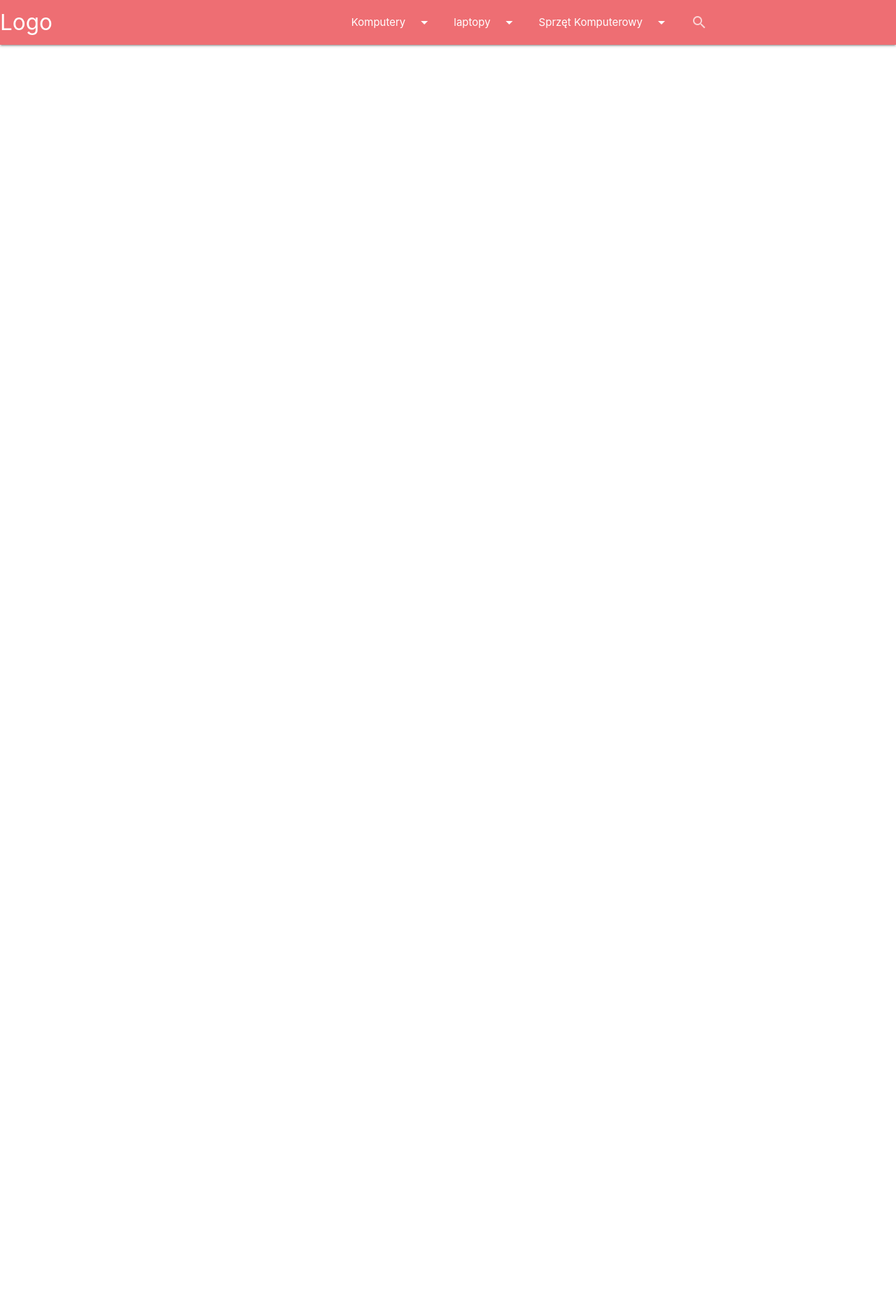
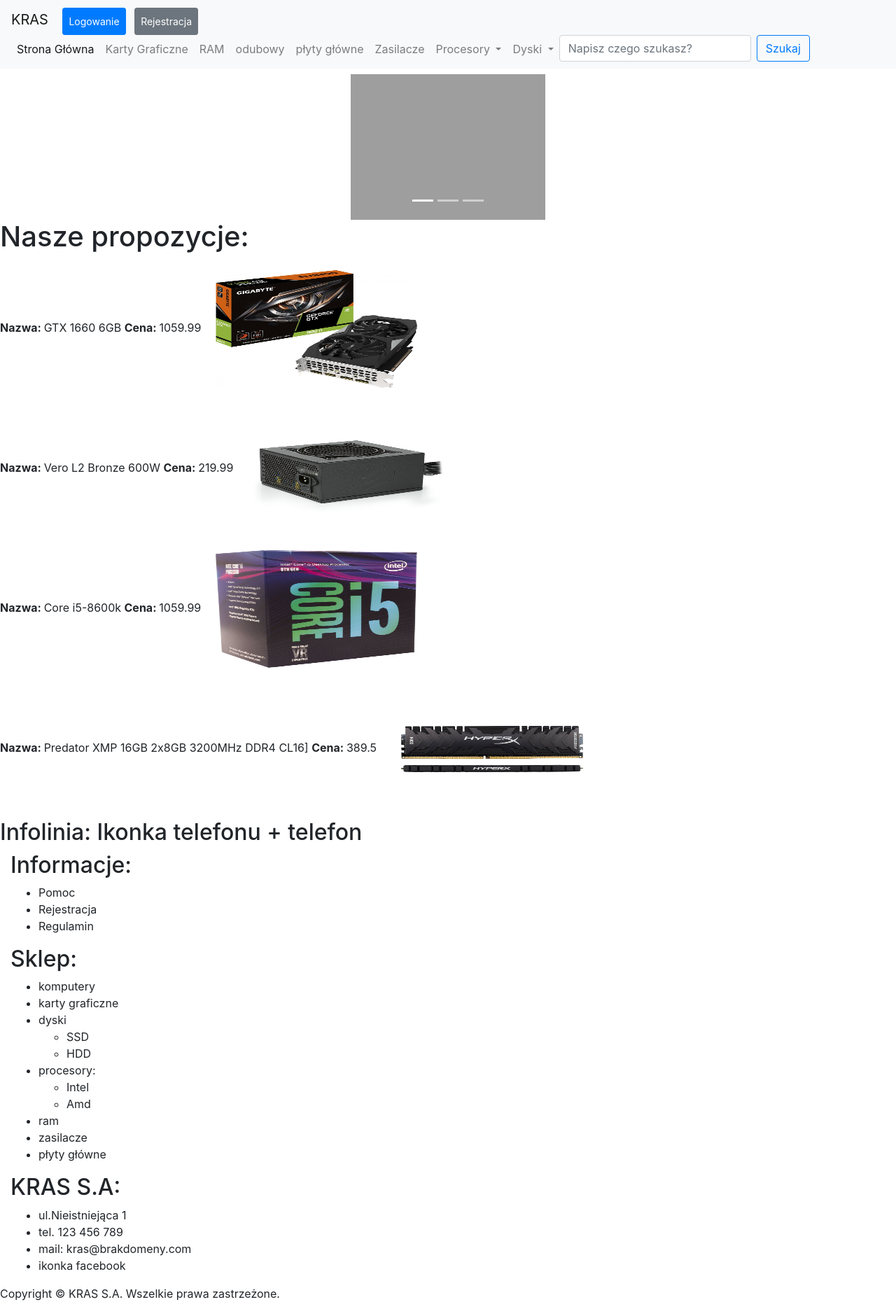
Before and after one commit to August2020/website, a PHP site: page / in a window 1280 px wide. Shown: the whole page at 70% size. Before the commit the page ends 67 px from the top, so only its background shows below. Run offline with PHP 8.4, Linux system fonts and the light colour scheme; data comes from the database, SQL or seed files in the repository; some libraries are stand-ins or nearby versions; grey boxes are pictures that could not be loaded.

Commit message:
Add files via upload

```diff
--- /dev/null
+++ b/connection.php
@@ -0,0 +1,14 @@
+<?php
+$servername = "localhost";
+$username = "root";
+$password = "";
+$dbname = "sklep_komputerowy";
+
+// Create connection
+$conn = new mysqli($servername, $username, $password, $dbname);
+// Check connection
+if ($conn->connect_error) {
+    die("Connection failed: " . $conn->connect_error);
+}
+
+?>
--- /dev/null
+++ b/footer.php
@@ -0,0 +1,53 @@
+<div class="container p-0 m-0">
+    <div class="row">
+    <div class="col-md-12">
+    <h2>
+    Infolinia: Ikonka telefonu + telefon
+    </h2>
+    </div>
+    <div class="col-md-12">
+        <div class="col-md-4">
+        <h2>Informacje:</h2>
+        <ul>
+            <li>Pomoc</li>
+            <li>Rejestracja</li>
+            <li>Regulamin</li>
+        </ul>
+        </div>
+        <div class="col-md-4">
+        <h2>Sklep:</h2>
+        <ul>
+        <li>komputery</li>
+        <li>karty graficzne</li>
+        <li>dyski
+        <ul>
+            <li>SSD</li>
+            <li>HDD</li>
+            </ul>
+        </li>
+        <li>procesory:
+            <ul>
+            <li>Intel</li>
+            <li>Amd</li>
+            </ul>
+        </li>
+        <li>ram</li>
+        <li>zasilacze</li>
+        <li>płyty główne</li>
+        </ul>
+        </div>
+        <div class="col-md-4">
+        <h2>KRAS S.A:</h2>
+        <ul>
+        <li>ul.Nieistniejąca 1</li>
+        <li>tel. 123 456 789</li>
+        <li>mail: kras@brakdomeny.com</li>
+        <li>ikonka facebook</li>
+        </uL>
+        </div>
+    </div>
+    <div class="col-md-12">
+        Copyright &copy; KRAS S.A. Wszelkie prawa zastrzeżone.
+    </div>
+    </div>
+</div>
--- a/index.php
+++ b/index.php
@@ -1,78 +1,109 @@
-<!DOCTYPE html>
-<html lang="pl">
 <head>
-    <!--Import Google Icon Font-->
-    <link href="https://fonts.googleapis.com/icon?family=Material+Icons" rel="stylesheet">
-    <!--Import materialize.css-->
-    <link type="text/css" rel="stylesheet" href="materialize/css/materialize.min.css"  media="screen,projection"/>
-    <title>Strona główna</title>
-    <!--Let browser know website is optimized for mobile-->
-    <meta name="viewport" content="width=device-width, initial-scale=1.0"/>
-    <script src="https://ajax.googleapis.com/ajax/libs/jquery/3.4.1/jquery.min.js"></script>
-
-    <link rel="stylesheet" href="https://cdnjs.cloudflare.com/ajax/libs/materialize/1.0.0/css/materialize.min.css">
-
-    <link rel="stylesheet" href="materialize/css/materialize.css">
-    <!-- Compiled and minified JavaScript -->
-    <script src="https://cdnjs.cloudflare.com/ajax/libs/materialize/1.0.0/js/materialize.min.js"></script>
-
-
+    <link rel="stylesheet" hef="css/indexStyle.css">
+    <link rel="stylesheet" href="https://stackpath.bootstrapcdn.com/bootstrap/4.3.1/css/bootstrap.min.css" integrity="sha384-ggOyR0iXCbMQv3Xipma34MD+dH/1fQ784/j6cY/iJTQUOhcWr7x9JvoRxT2MZw1T" crossorigin="anonymous">
+    <script src="https://stackpath.bootstrapcdn.com/bootstrap/4.3.1/js/bootstrap.min.js" integrity="sha384-JjSmVgyd0p3pXB1rRibZUAYoIIy6OrQ6VrjIEaFf/nJGzIxFDsf4x0xIM+B07jRM" crossorigin="anonymous"></script>
+    <meta name="viewport" content="width=device-width, initial-scale=1, shrink-to-fit=no">
 </head>
-
 <body>
-<ul id="Komputery" class="dropdown-content">
-    <li><a href="#!">Komputery dla graczy</a></li>
-    <li class="divider"></li>
-    <li><a href="#!">Komputery do pracy</a></li>
-    <li class="divider"></li>
-    <li><a href="#!">Serwery</a></li>
-</ul>
-
-<ul id="Laptopy" class="dropdown-content">
-    <li><a href="#!">Laptopy dla graczy</a></li>
-    <li class="divider"></li>
-    <li><a href="#!">Laptopy do pracy</a></li>
-    <li class="divider"></li>
-</ul>
-
-<ul id="Sprzet" class="dropdown-content">
-    <li><a href="#!">Monitory</a></li>
-    <li class="divider"></li>
-    <li><a href="#!">Klawiatury</a></li>
-    <li class="divider"></li>
-    <li><a href="#!">Myszki</a></li>
-</ul>
-<nav>
-    <div class="nav-wrapper">
-        <a href="#!" class="brand-logo">Logo</a>
-        <a href="#" data-target="mobile-demo" class="sidenav-trigger"><i class="material-icons">menu</i></a>
-        <ul class="right hide-on-med-and-down">
-            <li><a class="dropdown-trigger" href="#!" data-target="Komputery">Komputery<i class="material-icons right">arrow_drop_down</i></a></li>
-            <li><a class="dropdown-trigger" href="#!" data-target="Laptopy">laptopy<i class="material-icons right">arrow_drop_down</i></a></li>
-            <li><a class="dropdown-trigger" href="#!" data-target="Sprzet">Sprzęt Komputerowy<i class="material-icons right">arrow_drop_down</i></a></li>
-            <li><form><div class="input-field"><input id="search" type="search" required><label class="label-icon" for="search"><i class="material-icons">search</i></label><i class="material-icons">close</i></div></form></li>
-        </ul>
-        <ul class="sidenav" id="mobile-demo">
-            <li><a class="dropdown-trigger" href="#!" data-target="Komputery">Komputery<i class="material-icons right">arrow_drop_down</i></a></li>
-            <li><a class="dropdown-trigger" href="#!" data-target="Laptopy">laptopy<i class="material-icons right">arrow_drop_down</i></a></li>
-            <li><a class="dropdown-trigger" href="#!" data-target="Sprzet">Sprzęt Komputerowy<i class="material-icons right">arrow_drop_down</i></a></li>
-            <li><form><div class="input-field"><input id="search" type="search" required><label class="label-icon" for="search"><i class="material-icons">search</i></label><i class="material-icons">close</i></div></form></li>
-        </ul>
-    </div>
-
-</nav>
-
 <?php
+include 'nav.php';
 
 ?>
 
+<!-- Karuzela Bootstrap -->
+<div class="container mt-2">
+    <div>
+        <div id="carouselExampleIndicators" class="carousel slide" data-ride="carousel">
+        <ol class="carousel-indicators">
+            <li data-target="#carouselExampleIndicators" data-slide-to="0" class="active"></li>
+            <li data-target="#carouselExampleIndicators" data-slide-to="1"></li>
+            <li data-target="#carouselExampleIndicators" data-slide-to="2"></li>
+        </ol>
+        <div class="carousel-inner">
+            <div class="carousel-item active">
+            <img src="images/procesor/intelCorei5-8600k.jpg" class="d-block w-25 mr-auto ml-auto" alt="...">
+            </div>
+            <div class="carousel-item">
+            <img src="images/kartygraficzne/gigabyteGtx1660.jpg" class="d-block w-25 mr-auto ml-auto" alt="...">
+            </div>
+            <div class="carousel-item">
+            <img src="images/ram/hyperxPredator16gb3200mhz.jpg" class="d-block w-25 mr-auto ml-auto" alt="...">
+            </div>
+        </div>
+        <a class="carousel-control-prev" href="#carouselExampleIndicators" role="button" data-slide="prev">
+            <span class="carousel-control-prev-icon" aria-hidden="true"></span>
+            <span class="sr-only">Previous</span>
+        </a>
+        <a class="carousel-control-next" href="#carouselExampleIndicators" role="button" data-slide="next">
+            <span class="carousel-control-next-icon" aria-hidden="true"></span>
+            <span class="sr-only">Next</span>
+        </a>
+        </div>
+    </div>
+</div>
+<!-- Koniec Karuzeli -->
+<!-- Tu będąkafelki z ikonkami -->
+<!-- Koniec kafelek -->
 
-<!--JavaScript at end of body for optimized loading-->
-<script type="text/javascript" src="materialize/js/materialize.min.js"></script>
-<script>$(document).ready(function(){
-        $('.modal').modal();
-        $('.dropdown-trigger').dropdown();
-        $('.sidenav').sidenav();
-    });</script>
+<!-- Nasze propozycje: -->
+<!-- Koniec naszych propozycji -->
+<div class="row m-0 p-0">
+<h1 class="text-center">Nasze propozycje:</h1>
+</div>
+
+<?php
+include_once 'connection.php';
+
+$sql = "SELECT g.Nazwa, g.Cena, o.SciezkaZdjecia FROM kartagraficzna g INNER JOIN zdjecia o ON g.Zdjecia_idZdjecia = o.idZdjecia";
+$result = $conn->query($sql);
+
+if ($result->num_rows > 0) {
+    // output data of each row
+    while($row = $result->fetch_assoc()) {
+        echo "<b>Nazwa: </b>".$row["Nazwa"]." "."<b>Cena: </b>".$row["Cena"]." ". "<img src='$row[SciezkaZdjecia]' class='w-25 h-25 p-3'> <br>";
+    }
+}
+
+$sql = "SELECT z.Nazwa, z.Cena, o.SciezkaZdjecia FROM zasilacz z INNER JOIN zdjecia o ON z.Zdjecia_idZdjecia = o.idZdjecia";
+$result = $conn->query($sql);
+
+if ($result->num_rows > 0) {
+    // output data of each row
+    while($row = $result->fetch_assoc()) {
+        echo "<b>Nazwa: </b>".$row["Nazwa"]." "."<b>Cena: </b>".$row["Cena"]." ". "<img src='$row[SciezkaZdjecia]' class='w-25 h-25 p-3'> <br>";
+    }
+}
+
+$sql = "SELECT p.Nazwa, p.Cena, o.SciezkaZdjecia FROM procesor p INNER JOIN zdjecia o ON p.Zdjecia_idZdjecia = o.idZdjecia";
+$result = $conn->query($sql);
+
+if ($result->num_rows > 0) {
+    // output data of each row
+    while($row = $result->fetch_assoc()) {
+        echo "<b>Nazwa: </b>".$row["Nazwa"]." "."<b>Cena: </b>".$row["Cena"]." ". "<img src='$row[SciezkaZdjecia]' class='w-25 h-25 p-3'> <br>";
+    }
+}
+
+$sql = "SELECT r.Nazwa, r.Cena, o.SciezkaZdjecia FROM ram r INNER JOIN zdjecia o ON r.Zdjecia_idZdjecia = o.idZdjecia";
+$result = $conn->query($sql);
+
+if ($result->num_rows > 0) {
+    // output data of each row
+    while($row = $result->fetch_assoc()) {
+        echo "<b>Nazwa: </b>".$row["Nazwa"]." "."<b>Cena: </b>".$row["Cena"]." ". "<img src='$row[SciezkaZdjecia]' class='w-25 h-25 p-3'> <br>";
+    }
+}
+
+
+$conn->close();
+?>
+
+<!-- Stopka -->
+<?php
+    include_once 'footer.php';
+?>
+<!-- Koniec stopki -->
+<script src="https://code.jquery.com/jquery-3.3.1.slim.min.js" integrity="sha384-q8i/X+965DzO0rT7abK41JStQIAqVgRVzpbzo5smXKp4YfRvH+8abtTE1Pi6jizo" crossorigin="anonymous"></script>
+<script src="https://cdnjs.cloudflare.com/ajax/libs/popper.js/1.14.7/umd/popper.min.js" integrity="sha384-UO2eT0CpHqdSJQ6hJty5KVphtPhzWj9WO1clHTMGa3JDZwrnQq4sF86dIHNDz0W1" crossorigin="anonymous"></script>
+<script src="https://stackpath.bootstrapcdn.com/bootstrap/4.3.1/js/bootstrap.min.js" integrity="sha384-JjSmVgyd0p3pXB1rRibZUAYoIIy6OrQ6VrjIEaFf/nJGzIxFDsf4x0xIM+B07jRM" crossorigin="anonymous"></script>
 </body>
-</html>
--- /dev/null
+++ b/nav.php
@@ -0,0 +1,72 @@
+<head>
+</head>
+<body>
+<?php $uri = basename($_SERVER['SCRIPT_NAME']);
+?>
+
+<nav class="navbar navbar-expand-lg navbar-light bg-light">
+  <button class="navbar-toggler" type="button" data-toggle="collapse" data-target="#navbarSupportedContent" aria-controls="navbarSupportedContent" aria-expanded="false" aria-label="Toggle navigation">
+    <span class="navbar-toggler-icon"></span>
+  </button>
+
+  <div class="row">
+    <div class="col-md-12">
+    <a class="navbar-brand" href="#">KRAS</a>
+      <button type="button" class="btn btn-primary btn-sm p-2 mr-2">Logowanie</button>
+      <button type="button" class="btn btn-secondary btn-sm p-2 mr-2">Rejestracja</button>
+  </div>
+
+  <div class="col-md-12">
+    <div class="collapse navbar-collapse" id="navbarSupportedContent">
+      <ul class="navbar-nav mr-auto">
+        <li class="nav-item <?php if ($uri == 'index.php') echo 'active';?>">
+          <a class="nav-link" href="#">Strona Główna <span class="sr-only">(current)</span></a>
+        </li>
+        <li class="nav-item <?php if ($uri == 'kartyGraficzne.php') echo 'active';?>">
+          <a class="nav-link" href="#">Karty Graficzne</a>
+        </li>
+        <li class="nav-item <?php if ($uri == 'ram.php') echo 'active';?>">
+          <a class="nav-link" href="#">RAM</a>
+        </li>
+        <li class="nav-item <?php if ($uri == 'obudowy.php') echo 'active';?>">
+          <a class="nav-link" href="#">odubowy</a>
+        </li>
+        <li class="nav-item <?php if ($uri == 'plytyGlowne.php') echo 'active';?>">
+          <a class="nav-link" href="#">płyty główne</a>
+        </li>
+        <li class="nav-item <?php if ($uri == 'zasilacze.php') echo 'active';?>">
+          <a class="nav-link" href="#">Zasilacze</a>
+        </li>
+        <li class="nav-item dropdown <?php if ($uri == 'procesory.php') echo 'active';?>">
+          <a class="nav-link dropdown-toggle" href="#" id="navbarDropdown" role="button" data-toggle="dropdown" aria-haspopup="true" aria-expanded="false">
+            Procesory
+          </a>
+          <div class="dropdown-menu" aria-labelledby="navbarDropdown">
+            <a class="dropdown-item" href="#">Intel</a>
+            <a class="dropdown-item" href="#">AMD</a>
+          </div>
+          </li>
+          <li class="nav-item dropdown <?php if ($uri == 'dyski.php') echo 'active';?>">
+          <a class="nav-link dropdown-toggle" href="#" id="navbarDropdown" role="button" data-toggle="dropdown" aria-haspopup="true" aria-expanded="false">
+            Dyski
+          </a>
+          <div class="dropdown-menu" aria-labelledby="navbarDropdown">
+            <a class="dropdown-item" href="#">SSD</a>
+            <a class="dropdown-item" href="#">HDD</a>
+          </div>
+        </li>
+        <li>
+          <form class="form-inline my-2 my-lg-0">
+            <input class="form-control mr-sm-2" type="search" placeholder="Napisz czego szukasz?" aria-label="Szukaj">
+            <button class="btn btn-outline-primary my-2 my-sm-0" type="submit">Szukaj</button>
+          </form>
+        </li>
+      </ul>
+      </div>
+    </div>
+  </div>
+</nav>
+
+
+
+</body>
```
Also changed, not shown: 1 other file.
